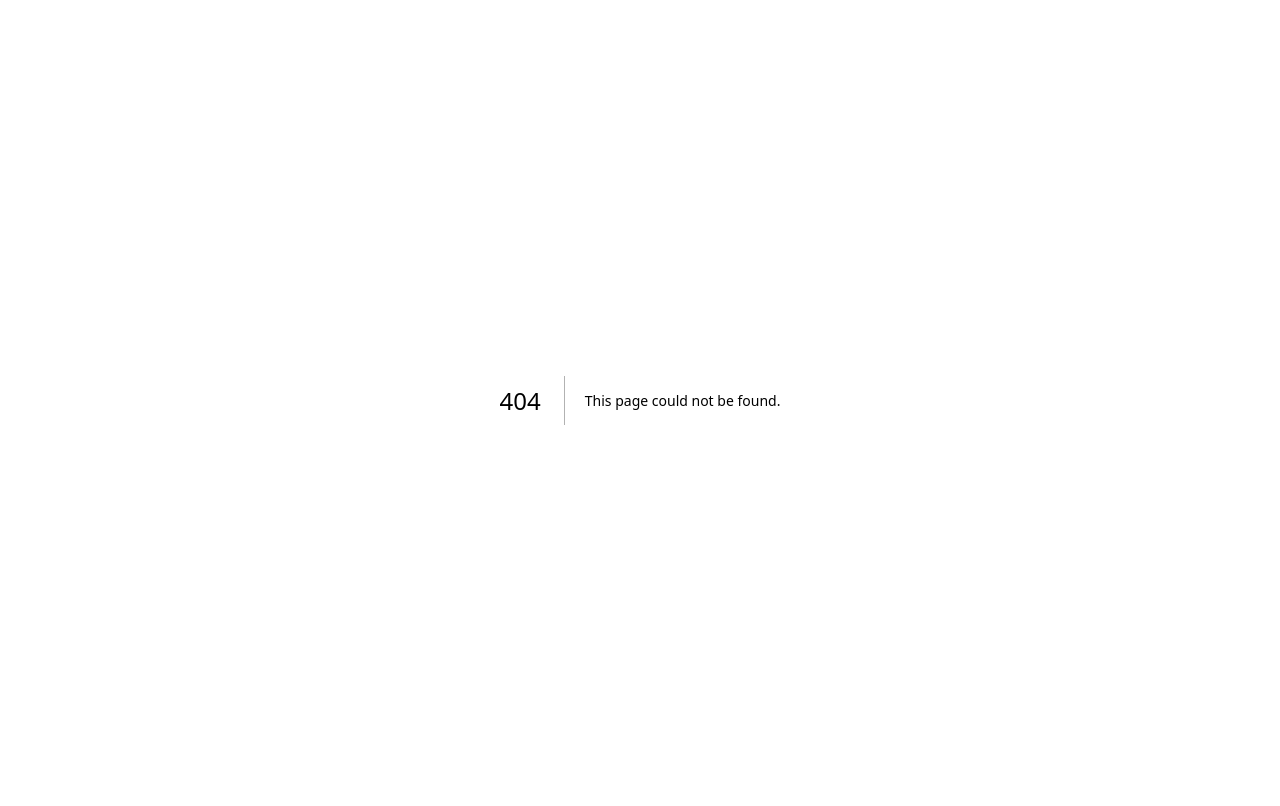
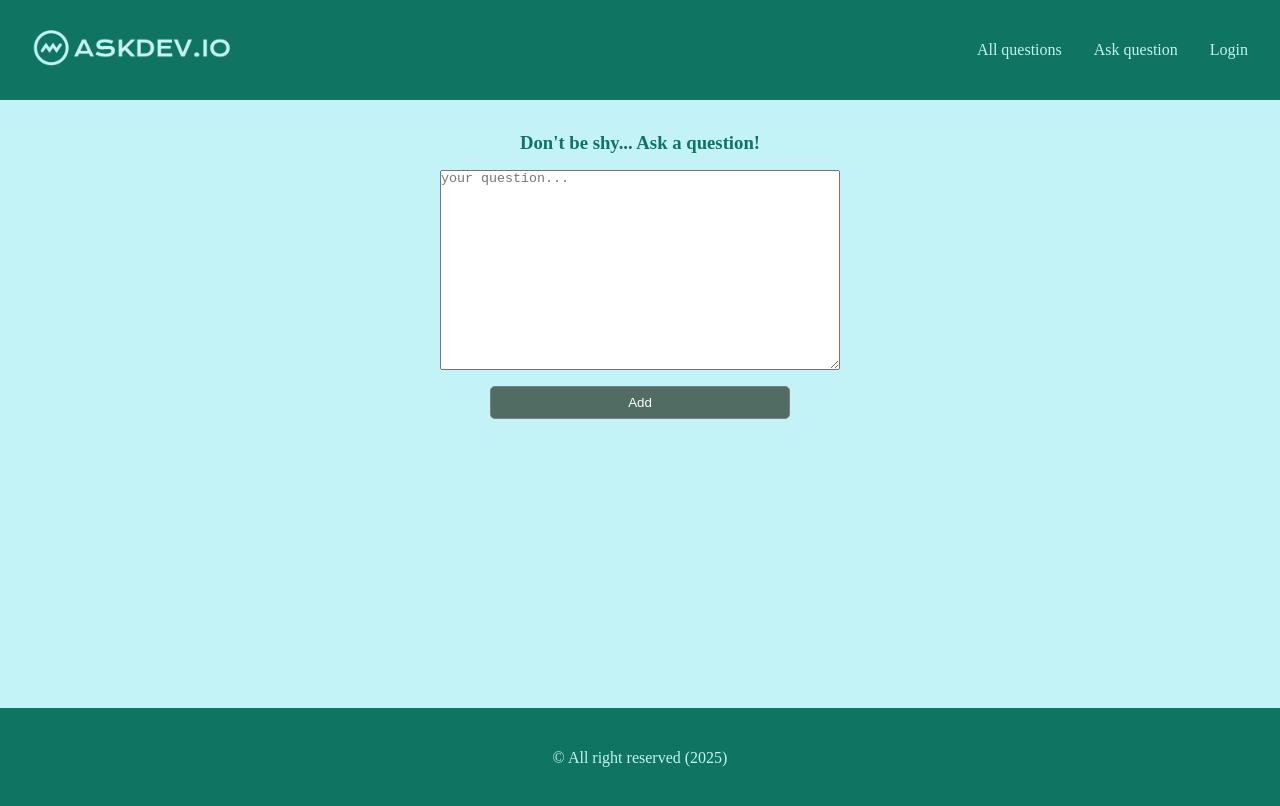
Before and after one commit to sauginte/askdevio-app, a Next.js app: page /insert in a window 1280 px wide. Before the commit this address had no page. Built offline with nearby package versions, Linux system fonts and the light colour scheme.

Commit message:
added insert question page

```diff
--- a/components/Header/Header.tsx
+++ b/components/Header/Header.tsx
@@ -18,6 +18,11 @@ const Header = () => {
         </ul>
         <ul>
           <li>
+            <Link href={"/insert"}>Ask question</Link>
+          </li>
+        </ul>
+        <ul>
+          <li>
             <Link href="/login">Login</Link>
           </li>
         </ul>
--- a/components/InsertQuestion/InsertQuestion.tsx
+++ b/components/InsertQuestion/InsertQuestion.tsx
@@ -1,7 +1,17 @@
 import styles from "./styles.module.css";
+import Button from "../Button/Button";
 
 const InsertQuestion = () => {
-  return <div></div>;
+  const onAddQuestion = () => {};
+  return (
+    <div className={styles.wrapper}>
+      <h3>Don't be shy... Ask a question!</h3>
+      <textarea placeholder="your question..." />
+      <div className={styles.button}>
+        <Button type="DEFAULT" title="Add" onClick={onAddQuestion} />
+      </div>
+    </div>
+  );
 };
 
 export default InsertQuestion;
--- a/components/InsertQuestion/styles.module.css
+++ b/components/InsertQuestion/styles.module.css
@@ -0,0 +1,17 @@
+.wrapper {
+  display: flex;
+  flex-direction: column;
+  justify-content: center;
+  align-items: center;
+  gap: 1rem;
+  margin-top: 2rem;
+
+  textarea {
+    width: 400px;
+    height: 200px;
+  }
+}
+
+.button {
+  width: 300px;
+}
--- /dev/null
+++ b/pages/insert/index.tsx
@@ -0,0 +1,12 @@
+import PageTemplate from "@/components/PageTemplate/PageTemplate";
+import InsertQuestion from "@/components/InsertQuestion/InsertQuestion";
+
+const index = () => {
+  return (
+    <PageTemplate>
+      <InsertQuestion />
+    </PageTemplate>
+  );
+};
+
+export default index;
```
